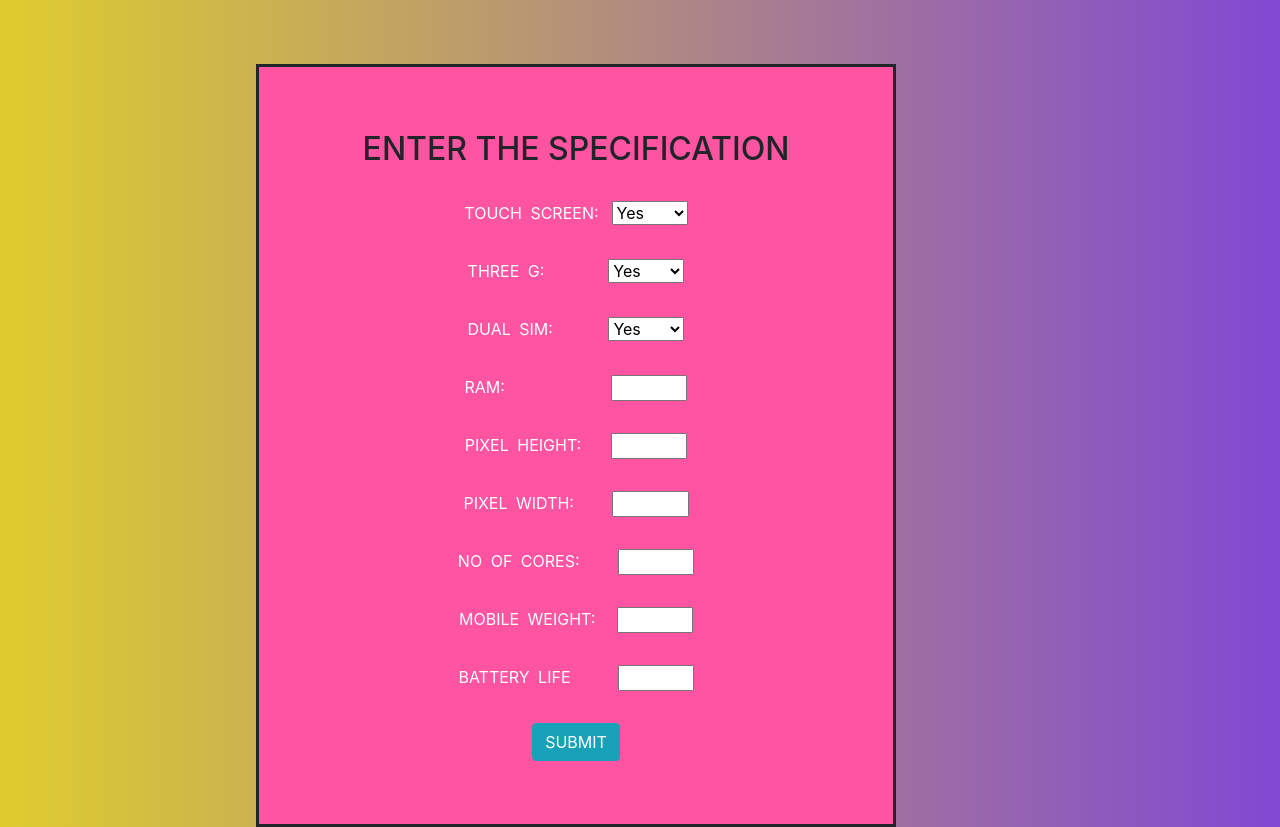
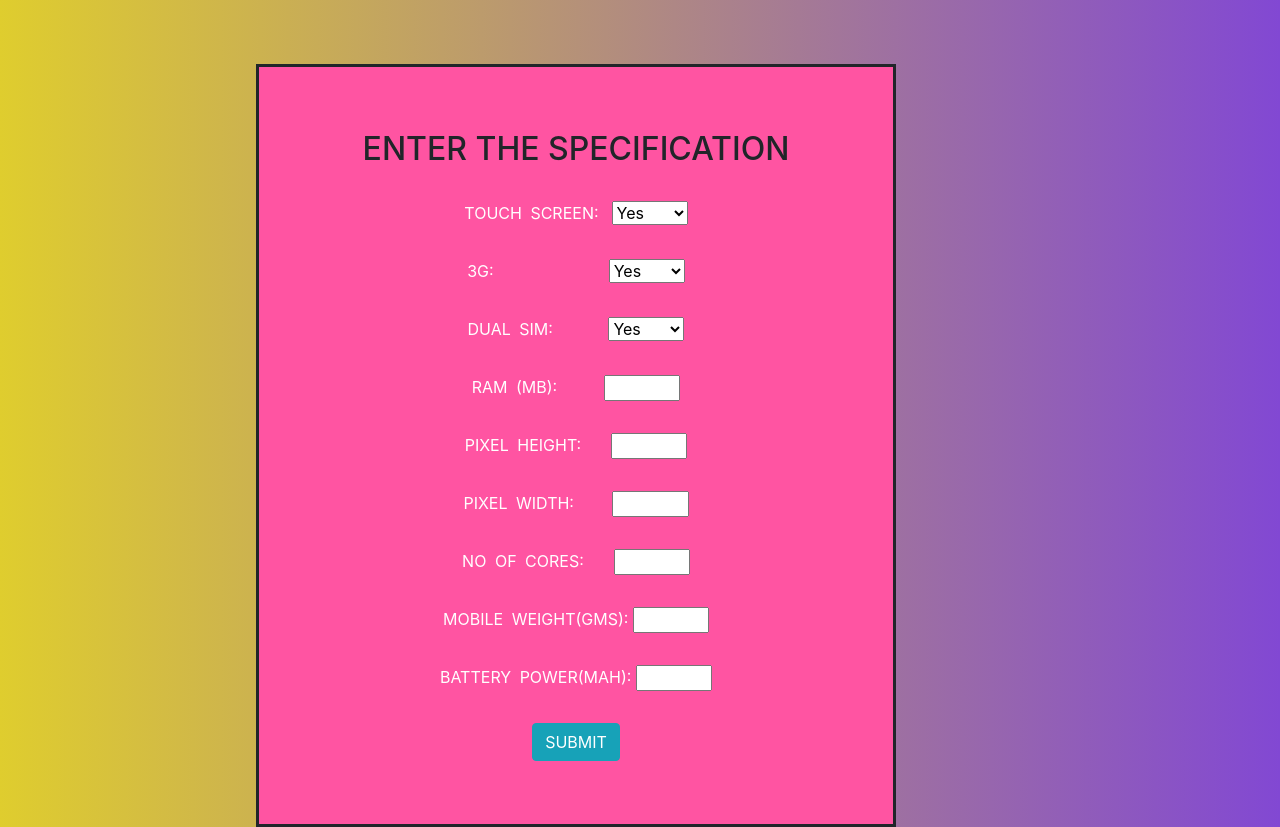
Before and after one commit to surojitsaha56/Mobile_Price_Classifier, a Flask app: page /mobile in a window 1280 px wide. Run offline with Flask 2, Linux system fonts and the light colour scheme; parts of the project's set-up code (start-up, migrations or seed data) failed here and were passed over; some libraries are stand-ins or nearby versions; some web fonts are replaced.

Commit message:
Final Changes

```diff
--- a/app.py
+++ b/app.py
@@ -62,15 +62,15 @@ def mobile():
         battery = flask.request.form.get('bp')
         print(battery,ram)
         output_dict = dict()
-        output_dict['touch_screen'] = touch_screen
-        output_dict['three_g'] = three_g
-        output_dict['ram'] = ram
-        output_dict['px_width'] = width
-        output_dict['px_height'] = height
-        output_dict['n_cores'] = ncore
-        output_dict['mobile_wt'] = weight
-        output_dict['dual_sim'] = dual_sim
-        output_dict['battery_power'] = battery
+        output_dict['Touch_Screen'] = touch_screen
+        output_dict['3G'] = three_g
+        output_dict['RAM (MB)'] = ram
+        output_dict['Pixel_Width'] = width
+        output_dict['Pixel_Height'] = height
+        output_dict['Number_of_Cores'] = ncore
+        output_dict['Mobile_weight (gms)'] = weight
+        output_dict['Dual_Sim'] = dual_sim
+        output_dict['Battery_Power (mAh)'] = battery
 
         x=np.array([touch_screen,three_g,ram,width,height,ncore,weight,dual_sim,battery])
 
--- a/templates/mobile.html
+++ b/templates/mobile.html
@@ -32,7 +32,7 @@
             <option value="0">No</option>
         </select>
         <br><br>
-        <label for = "Three_g"> Three g: &nbsp;&nbsp;&nbsp;&nbsp;&nbsp;&nbsp; </label>
+        <label for = "Three_g"> 3G: &nbsp;&nbsp;&nbsp;&nbsp;&nbsp;&nbsp;&nbsp;&nbsp;&nbsp;&nbsp;&nbsp;&nbsp; </label>
         <select name="Three_g" required>
             <option value="1">Yes</option>
             <option value="0">No</option>
@@ -44,23 +44,23 @@
             <option value="0">No</option>
         </select>
         <br><br>
-        <label>Ram: &nbsp;&nbsp;&nbsp;&nbsp;&nbsp;&nbsp;&nbsp;&nbsp;&nbsp;&nbsp;&nbsp;</label>
-        <input type="number" name="ram",id="ram">
+        <label>RAM (MB): &nbsp;&nbsp;&nbsp;&nbsp;</label>
+        <input type="number" name="ram",id="ram" required>
         <br><br>
         <label>Pixel Height: &nbsp;&nbsp;</label>
-        <input type="number" name="pxh",id="pxh">
+        <input type="number" name="pxh",id="pxh" required>
         <br><br>
         <label>Pixel Width: &nbsp;&nbsp;&nbsp;</label>
         <input type="number" name="pxw",id="pxw" required>
         <br><br>
-        <label>No of cores:&nbsp;&nbsp;&nbsp;&nbsp;</label>
-        <input type="number" name="ncore",id="ncore">
+        <label>No of cores:&nbsp;&nbsp;&nbsp;</label>
+        <input type="number" name="ncore",id="ncore" required>
         <br><br>
-        <label>Mobile Weight:&nbsp;&nbsp;</label>
+        <label>Mobile Weight(gms):</label>
         <input type="number" name="mwt",id="mwt" required>
 
         <br><br>
-        <label>battery Life &nbsp;&nbsp;&nbsp;&nbsp;</label>
+        <label>Battery Power(mAH): </label>
         <input type="number" name="bp",id="bp" required>
 
         <br><br>
```
Also changed, not shown: templates/result.html (+4 -5 lines).
